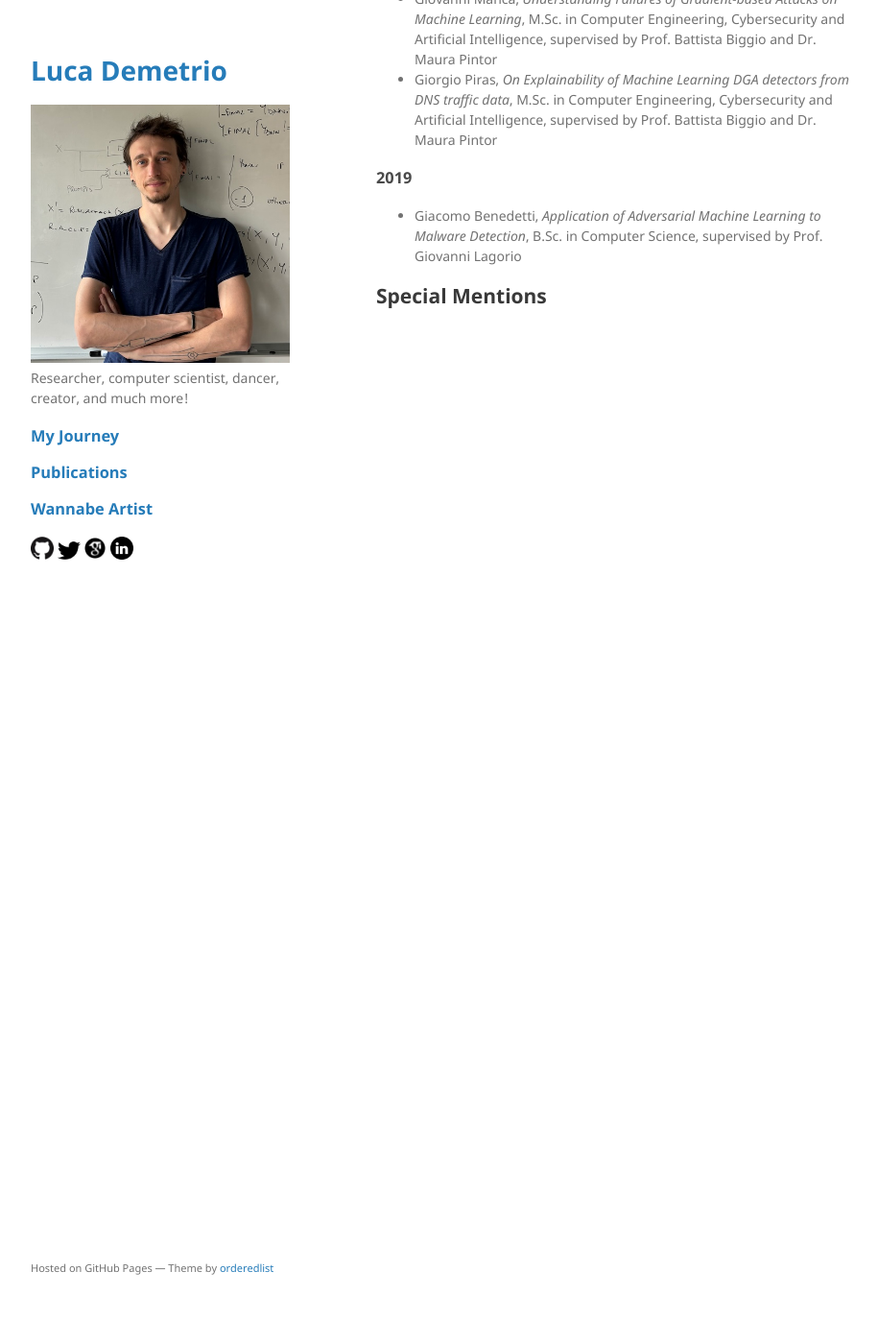
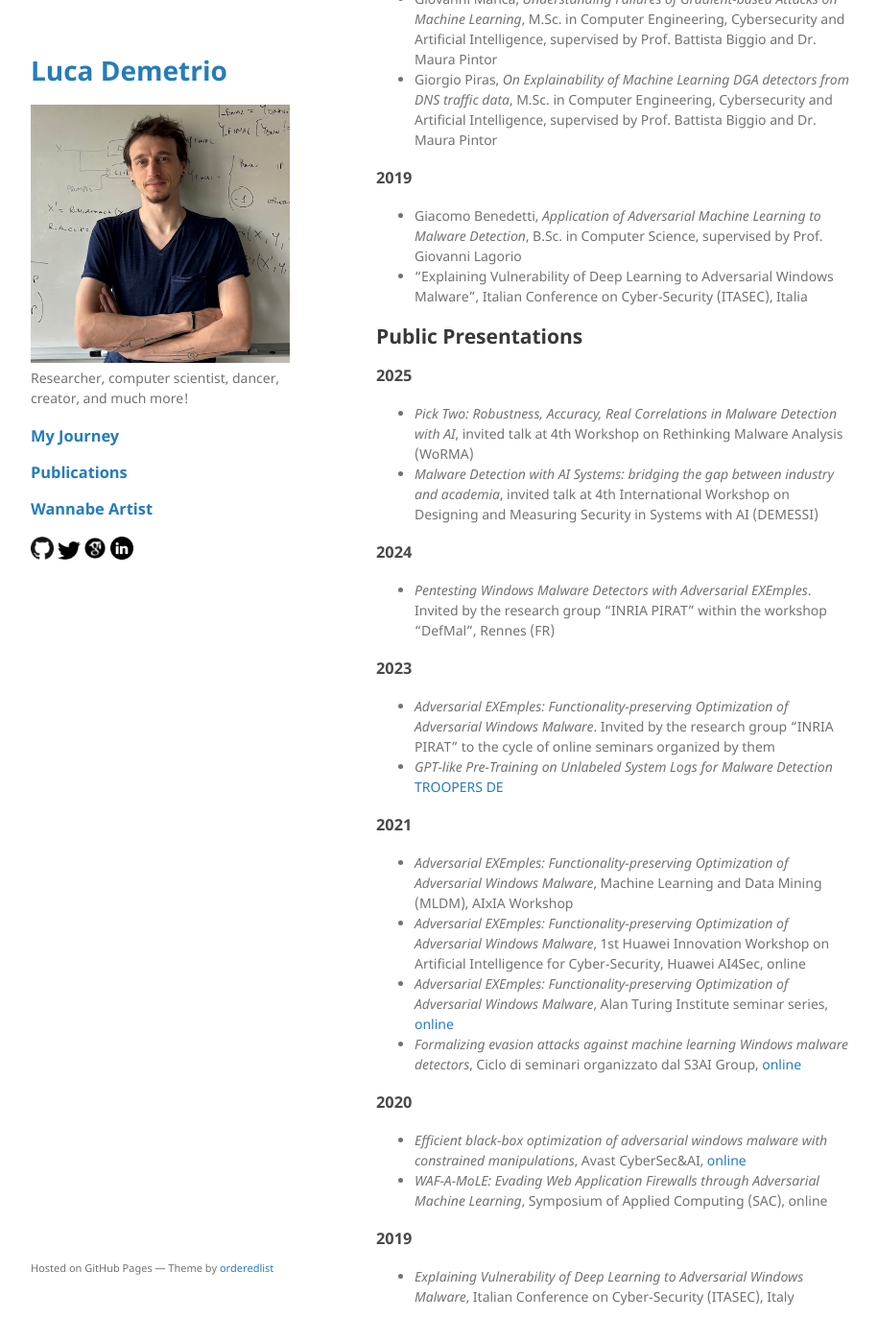
Before and after one commit to zangobot/zangobot.github.io, a Jekyll site: the page built from posts/cv/index.md, in a window 1280 px wide and 1400 px high, scrolled down 2424 px. Shown: the whole window at 96% size, without its empty margins (178-1093 px from the left). Built offline with Jekyll 4.4.1, drawn with Linux system fonts in a browser that asks for light colours.

Commit message:
Including the presentations inside my website

```diff
--- a/posts/cv/index.md
+++ b/posts/cv/index.md
@@ -79,5 +79,30 @@ title: My Journey
 
 ### 2019
 - Giacomo Benedetti, *Application of Adversarial Machine Learning to Malware Detection*, B.Sc. in Computer Science, supervised by Prof. Giovanni Lagorio
+- "Explaining Vulnerability of Deep Learning to Adversarial Windows Malware", Italian Conference on Cyber‑Security (ITASEC), Italia
 
-## Special Mentions
+## Public Presentations
+
+### 2025
+- *Pick Two: Robustness, Accuracy, Real Correlations in Malware Detection with AI*, invited talk at 4th Workshop on Rethinking Malware Analysis (WoRMA)
+- *Malware Detection with AI Systems: bridging the gap between industry and academia*, invited talk at 4th International Workshop on Designing and Measuring Security in Systems with AI (DEMESSI)
+
+### 2024
+- *Pentesting Windows Malware Detectors with Adversarial EXEmples*. Invited by the research group "INRIA PIRAT" within the workshop "DefMal", Rennes (FR)
+
+### 2023
+- *Adversarial EXEmples: Functionality‑preserving Optimization of Adversarial Windows Malware*. Invited by the research group "INRIA PIRAT" to the cycle of online seminars organized by them
+- *GPT‑like Pre‑Training on Unlabeled System Logs for Malware Detection* [TROOPERS DE](https://troopers.de/troopers23/talks/mv8sds/)
+
+### 2021
+- *Adversarial EXEmples: Functionality‑preserving Optimization of Adversarial Windows Malware*, Machine Learning and Data Mining (MLDM), AIxIA Workshop
+- *Adversarial EXEmples: Functionality‑preserving Optimization of Adversarial Windows Malware*, 1st Huawei Innovation Workshop on Artificial Intelligence for Cyber‑Security, Huawei AI4Sec, online
+- *Adversarial EXEmples: Functionality‑preserving Optimization of Adversarial Windows Malware*, Alan Turing Institute seminar series, [online](https://www.youtube.com/watch?v=CTzNID5iLcw)
+- *Formalizing evasion attacks against machine learning Windows malware detectors*, Ciclo di seminari organizzato dal S3AI Group, [online](https://www.s3ai.at/open-research-clubs-2021.html)
+
+### 2020
+- *Efficient black‑box optimization of adversarial windows malware with constrained manipulations*, Avast CyberSec&AI, [online](https://blog.avast.com/cybersecai-connected-recap-avast)
+- *WAF‑A‑MoLE: Evading Web Application Firewalls through Adversarial Machine Learning*, Symposium of Applied Computing (SAC), online
+
+### 2019
+- *Explaining Vulnerability of Deep Learning to Adversarial Windows Malware*, Italian Conference on Cyber‑Security (ITASEC), Italy
```
Also changed, not shown: fetch_luca_papers.py (+9 -6 lines).
